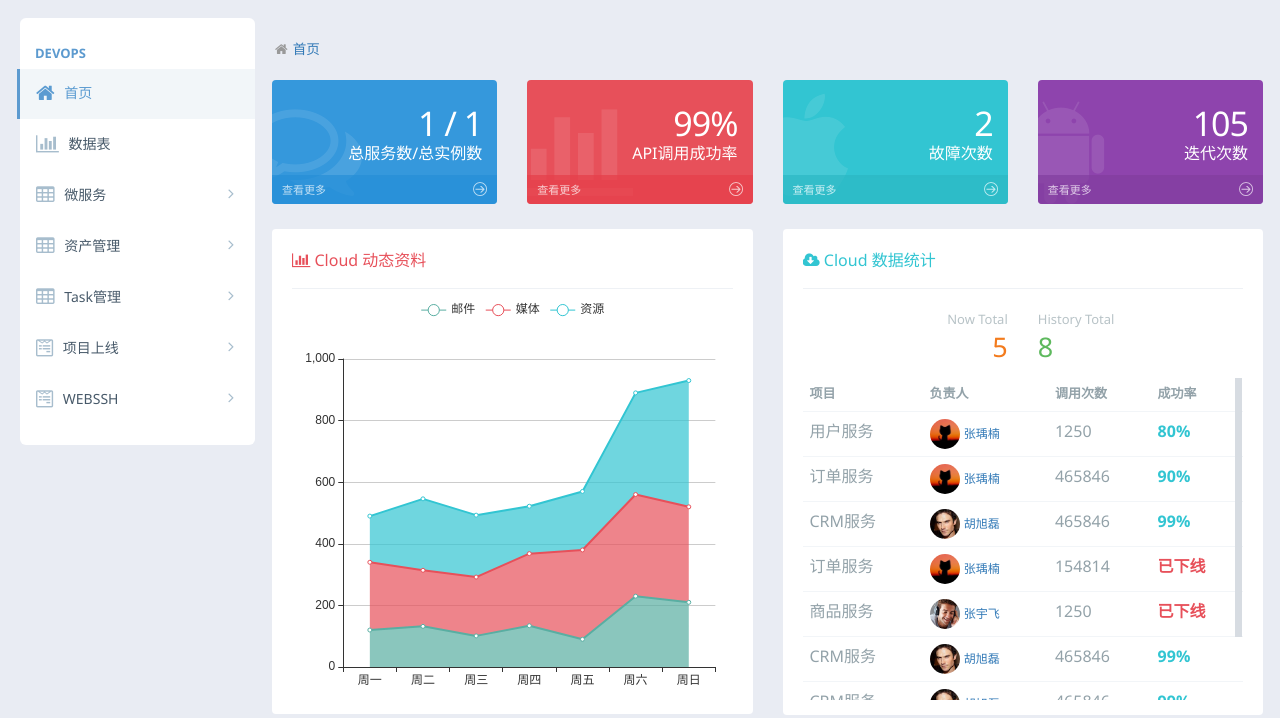
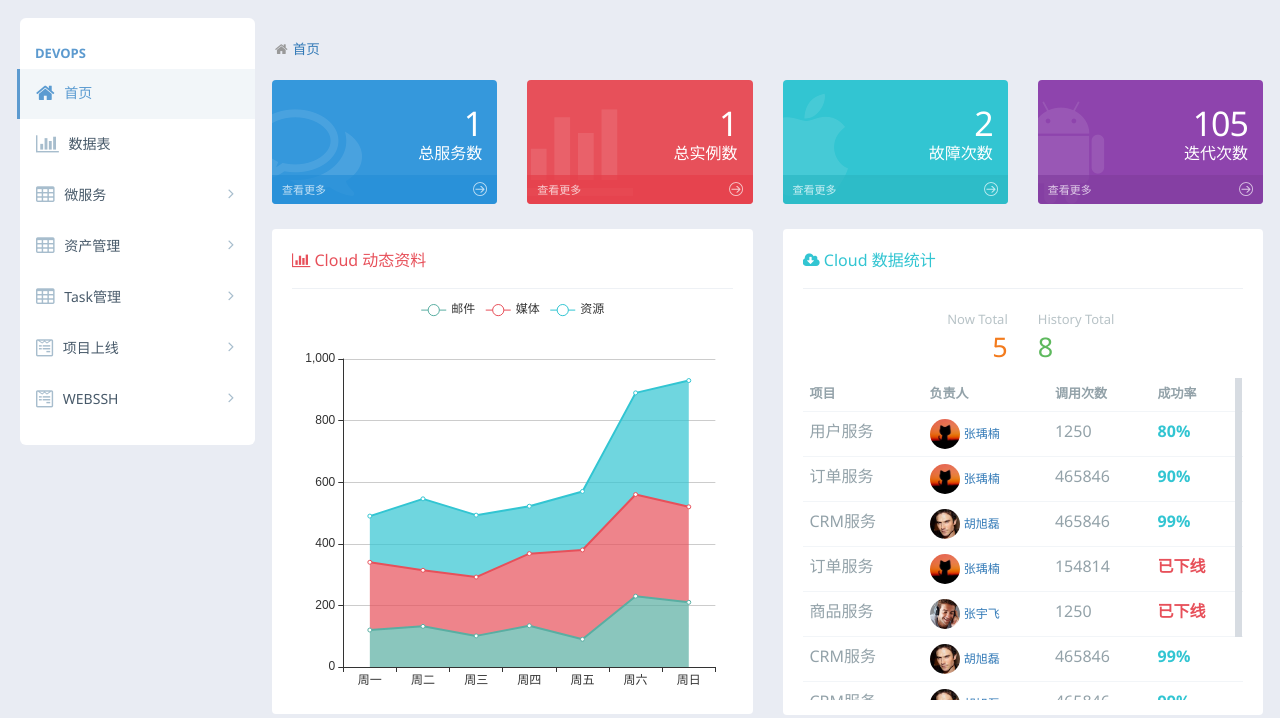
Before and after one commit to fengshunli/devops, a Django app: template templates/index.html in a window 1280 px wide. Shown: the part 77-795 px from the top of the page. Run offline with Django 3.2, Linux system fonts and the light colour scheme; the template is opened without the code that fills it: most values are stand-ins (such as "Sample title", 1, 10 or a date in 2020).

Commit message:
修改管理页面

```diff
--- a/devops/views.py
+++ b/devops/views.py
@@ -13,7 +13,7 @@ logger = logging.getLogger(__name__)
 
 
 def index(request):
-    applications_str = requests.get('http://eureka.didispace.com/eureka/apps').text
+    applications_str = requests.get('http://test.eureka.d.renrenauto.com/eureka/apps').text
 
     root = ElementTree.fromstring(applications_str)
     list_application = root.getiterator("application")
--- a/microservice/views.py
+++ b/microservice/views.py
@@ -9,7 +9,7 @@ from microservice.models import TbEurekaManager
 
 def index(request):
     eurekas = list(TbEurekaManager.objects.all())
-    applications_str = requests.get('http://eureka.didispace.com/eureka/apps').text
+    applications_str = requests.get('http://test.eureka.d.renrenauto.com/eureka/apps').text
 
     root = ElementTree.fromstring(applications_str)
     list_application = root.getiterator("application")
--- a/templates/index.html
+++ b/templates/index.html
@@ -328,8 +328,8 @@
                         <i class="am-icon-comments-o"></i>
                     </div>
                     <div class="details">
-                        <div class="number"> {{ application_size }} / {{ instance_size }}</div>
-                        <div class="desc"> 总服务数/总实例数</div>
+                        <div class="number"> {{ application_size }} </div>
+                        <div class="desc"> 总服务数</div>
                     </div>
                     <a class="more" href="#"> 查看更多
                         <i class="m-icon-swapright m-icon-white"></i>
@@ -342,8 +342,8 @@
                         <i class="am-icon-bar-chart-o"></i>
                     </div>
                     <div class="details">
-                        <div class="number"> 99%</div>
-                        <div class="desc"> API调用成功率</div>
+                        <div class="number"> {{ instance_size }} </div>
+                        <div class="desc"> 总实例数</div>
                     </div>
                     <a class="more" href="#"> 查看更多
                         <i class="m-icon-swapright m-icon-white"></i>
```
Also changed, not shown: templates/microservice/index.html (+4 -4 lines).
